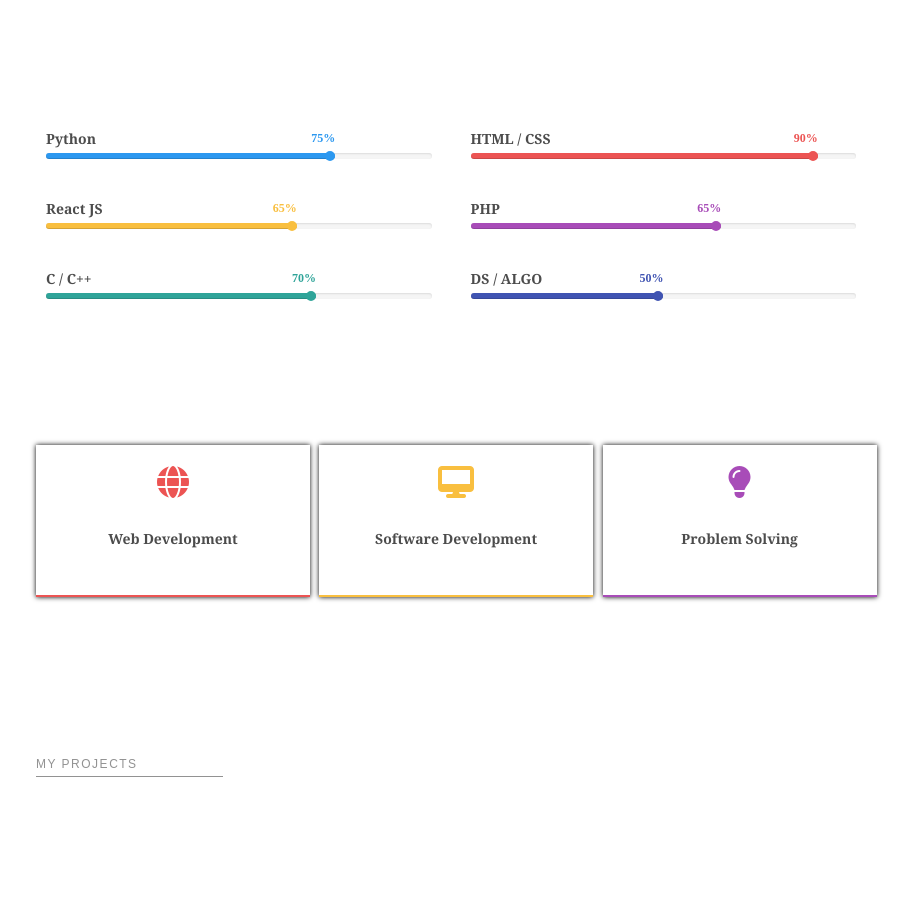
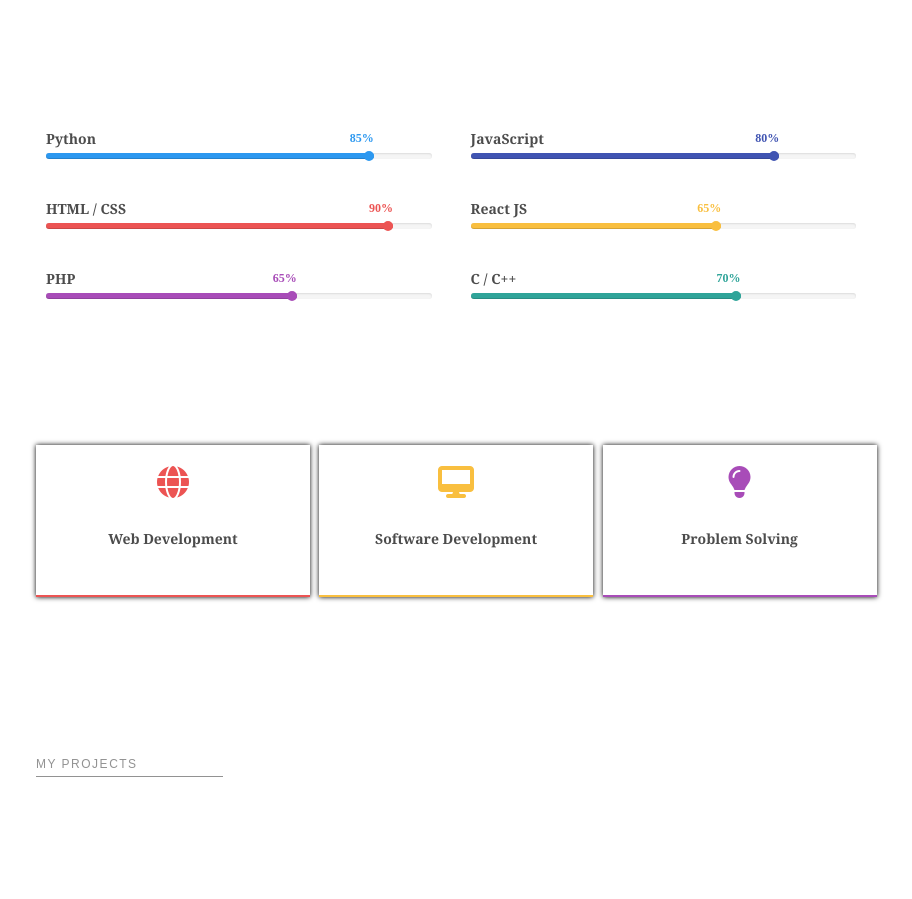
Before and after one commit to aryaraj132/aryaraj132.github.io, a plain HTML site: page index.html in a window 1280 px wide. Shown: the part 1760-2659 px from the top of the page, without its empty margins (309-1221 px from the left). Drawn offline with nearby package versions, Linux system fonts and the light colour scheme.

Commit message:
Update index.html

```diff
--- a/index.html
+++ b/index.html
@@ -186,8 +186,16 @@
                         <div class="progress-container fade">
                             <h3>Python</h3>
                             <div class="progress-wrap">
-                                <div class="progress-bar color-1 animateBar" aria-valuenow="75%" style="width:75%;">
-                                    <span>75%</span>
+                                <div class="progress-bar color-1 animateBar" aria-valuenow="85%" style="width:85%;">
+                                    <span>85%</span>
+                                </div>
+                            </div>
+                        </div>
+                        <div class="progress-container fade">
+                            <h3>JavaScript</h3>
+                            <div class="progress-wrap">
+                                <div class="progress-bar color-6 animateBar" aria-valuenow="80%" style="width:80%;">
+                                    <span>80%</span>
                                 </div>
                             </div>
                         </div>
@@ -220,14 +228,6 @@
                             <div class="progress-wrap">
                                 <div class="progress-bar color-5 animateBar" aria-valuenow="70%" style="width:70%;">
                                     <span>70%</span>
-                                </div>
-                            </div>
-                        </div>
-                        <div class="progress-container fade">
-                            <h3>DS / ALGO</h3>
-                            <div class="progress-wrap">
-                                <div class="progress-bar color-6 animateBar" aria-valuenow="50%" style="width:50%;">
-                                    <span>50%</span>
                                 </div>
                             </div>
                         </div>
```
